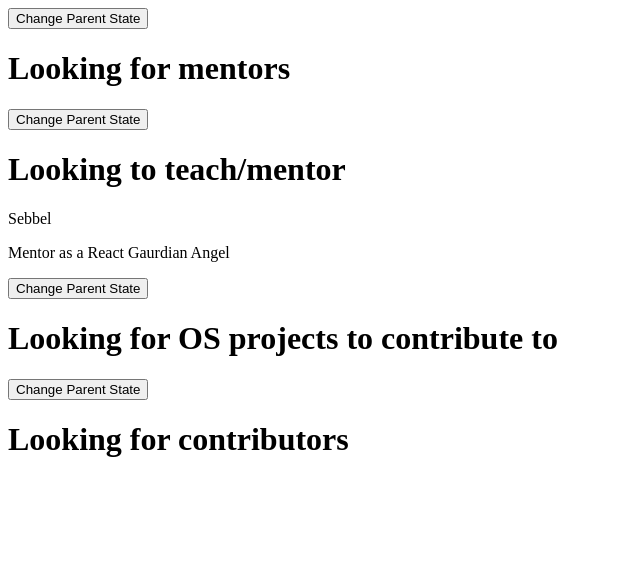
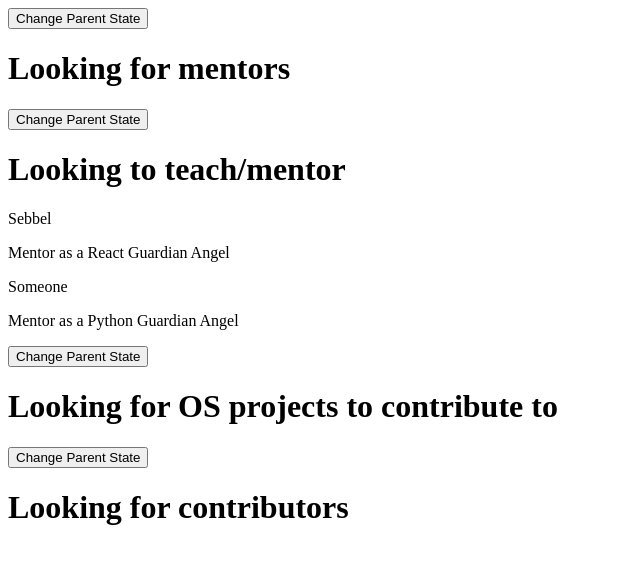
Before and after one commit to lpatmo/matching-project, a React (Create React App) app: page / in a window 1280 px wide. Shown: the top 564 px of the page, without its empty margins (0-640 px from the left). Built offline with nearby package versions, Linux system fonts and the light colour scheme.

Commit message:
more cardData - in src and in State

```diff
--- a/src/App.js
+++ b/src/App.js
@@ -7,7 +7,8 @@ class App extends React.Component {
     super();
     this.state = {
       //instead of an object here, should be cards: cardData
-      cards: [
+      cards: cardData
+     // cards: [
         // {
         // id: Number,
         // name: String,
@@ -15,13 +16,13 @@ class App extends React.Component {
         // category: String
         // }
 
-        {
-          id: 1,
-          name: "Sebbel",
-          description: "Mentor as a React Gaurdian Angel",
-          category: "mentor"
-        }
-      ]
+      //   {
+      //     id: 1,
+      //     name: "Sebbel",
+      //     description: "Mentor as a React Gaurdian Angel",
+      //     category: "mentor"
+      //   }
+      // ]
     };
   }
 
```
Also changed, not shown: src/cardData.js (renamed from cardData.js), 1 other file (tests, documents, lock files or other folders).
